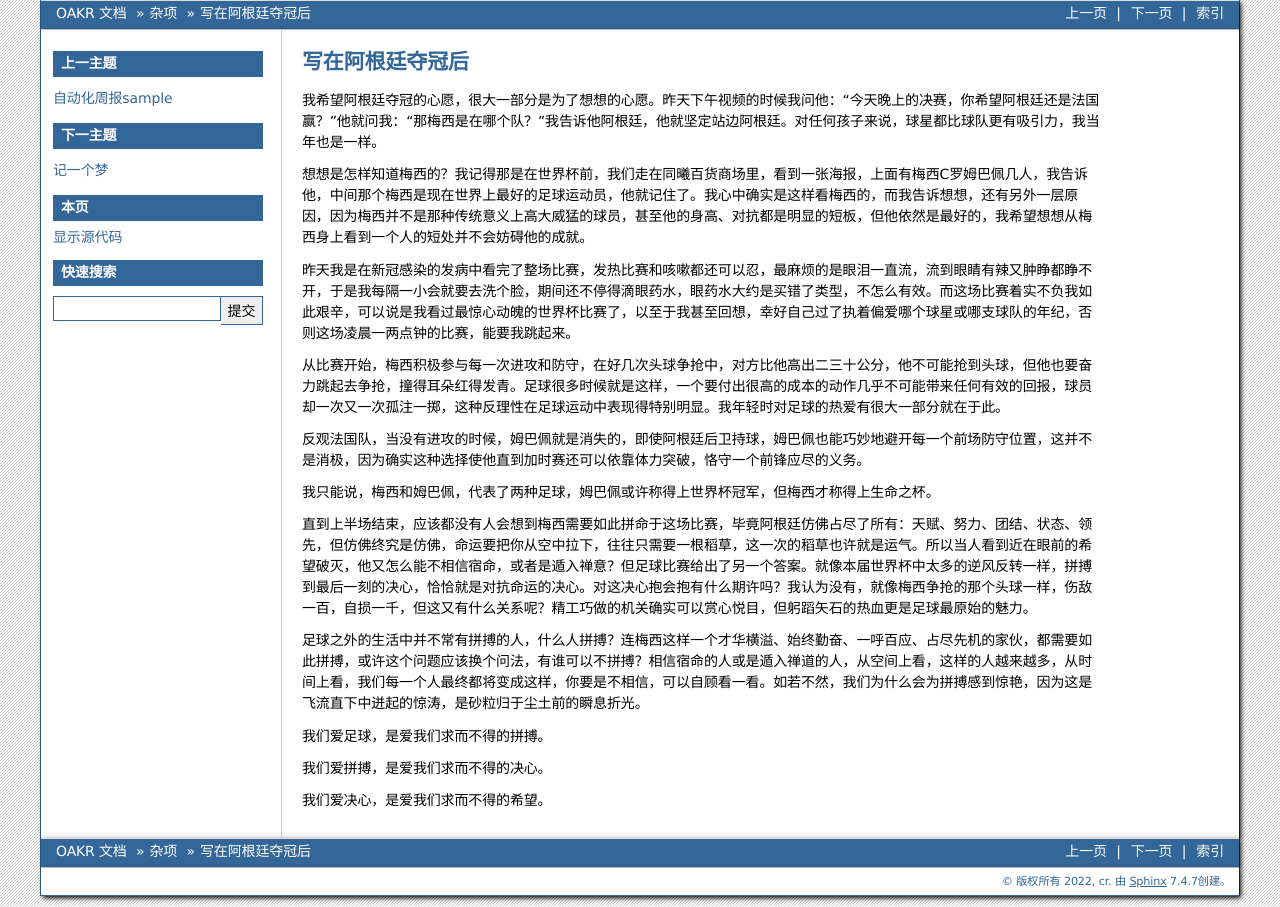
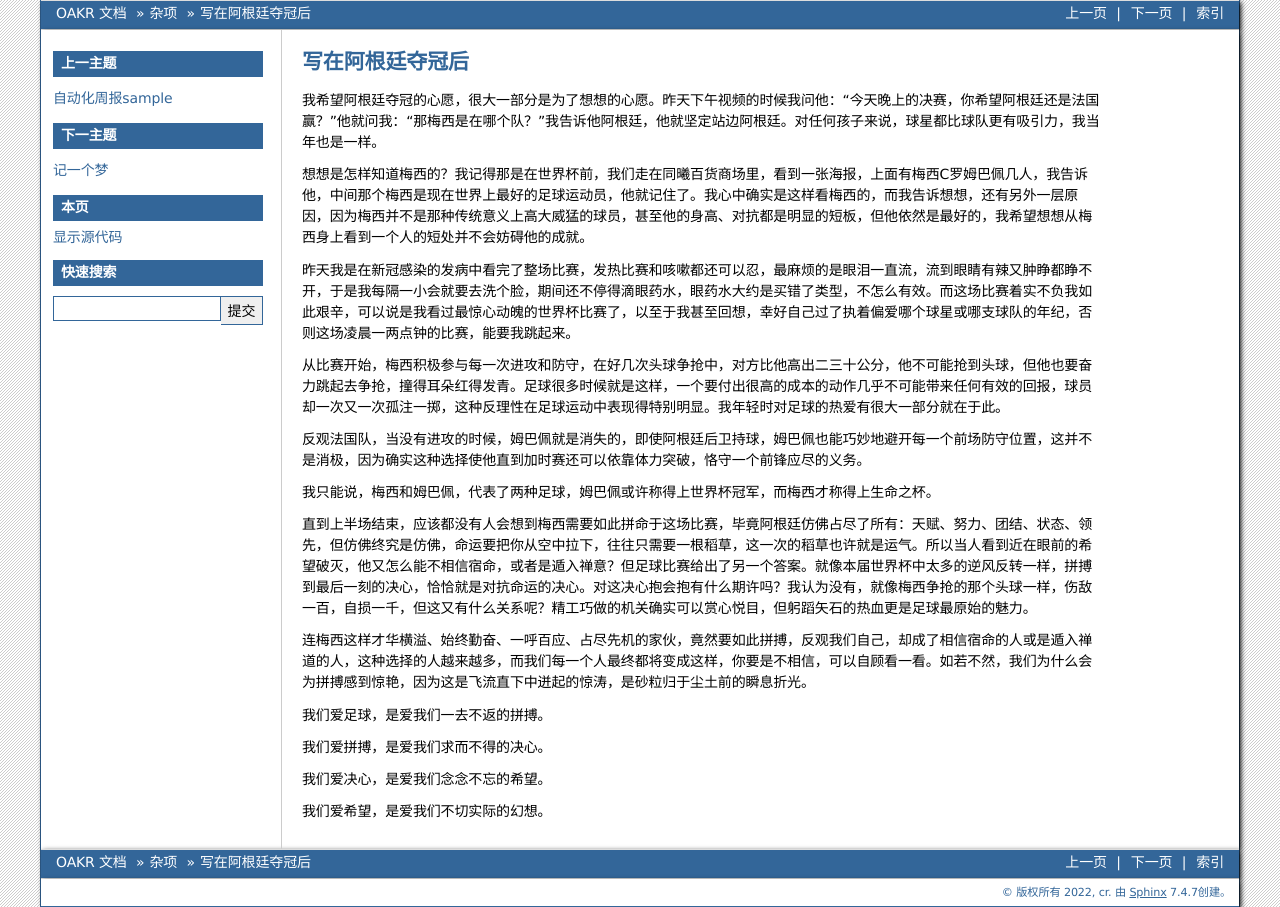
Before and after one commit to cruiurc/cruiurc.github.io, a Sphinx documentation site: the page built from source/miscellaneous/cupoflife.rst, in a window 1280 px wide. Built offline with Sphinx 7.4.7, drawn with Linux system fonts in a browser that asks for light colours.

Commit message:
20221219 diary

```diff
--- a/source/miscellaneous/cupoflife.rst
+++ b/source/miscellaneous/cupoflife.rst
@@ -11,14 +11,17 @@
 
 反观法国队，当没有进攻的时候，姆巴佩就是消失的，即使阿根廷后卫持球，姆巴佩也能巧妙地避开每一个前场防守位置，这并不是消极，因为确实这种选择使他直到加时赛还可以依靠体力突破，恪守一个前锋应尽的义务。
 
-我只能说，梅西和姆巴佩，代表了两种足球，姆巴佩或许称得上世界杯冠军，但梅西才称得上生命之杯。
+我只能说，梅西和姆巴佩，代表了两种足球，姆巴佩或许称得上世界杯冠军，而梅西才称得上生命之杯。
 
 直到上半场结束，应该都没有人会想到梅西需要如此拼命于这场比赛，毕竟阿根廷仿佛占尽了所有：天赋、努力、团结、状态、领先，但仿佛终究是仿佛，命运要把你从空中拉下，往往只需要一根稻草，这一次的稻草也许就是运气。所以当人看到近在眼前的希望破灭，他又怎么能不相信宿命，或者是遁入禅意？但足球比赛给出了另一个答案。就像本届世界杯中太多的逆风反转一样，拼搏到最后一刻的决心，恰恰就是对抗命运的决心。对这决心抱会抱有什么期许吗？我认为没有，就像梅西争抢的那个头球一样，伤敌一百，自损一千，但这又有什么关系呢？精工巧做的机关确实可以赏心悦目，但躬蹈矢石的热血更是足球最原始的魅力。
 
-足球之外的生活中并不常有拼搏的人，什么人拼搏？连梅西这样一个才华横溢、始终勤奋、一呼百应、占尽先机的家伙，都需要如此拼搏，或许这个问题应该换个问法，有谁可以不拼搏？相信宿命的人或是遁入禅道的人，从空间上看，这样的人越来越多，从时间上看，我们每一个人最终都将变成这样，你要是不相信，可以自顾看一看。如若不然，我们为什么会为拼搏感到惊艳，因为这是飞流直下中迸起的惊涛，是砂粒归于尘土前的瞬息折光。
+连梅西这样才华横溢、始终勤奋、一呼百应、占尽先机的家伙，竟然要如此拼搏，反观我们自己，却成了相信宿命的人或是遁入禅道的人，这种选择的人越来越多，而我们每一个人最终都将变成这样，你要是不相信，可以自顾看一看。如若不然，我们为什么会为拼搏感到惊艳，因为这是飞流直下中迸起的惊涛，是砂粒归于尘土前的瞬息折光。
 
-我们爱足球，是爱我们求而不得的拼搏。
+
+我们爱足球，是爱我们一去不返的拼搏。
 
 我们爱拼搏，是爱我们求而不得的决心。
 
-我们爱决心，是爱我们求而不得的希望。
+我们爱决心，是爱我们念念不忘的希望。
+
+我们爱希望，是爱我们不切实际的幻想。
```
